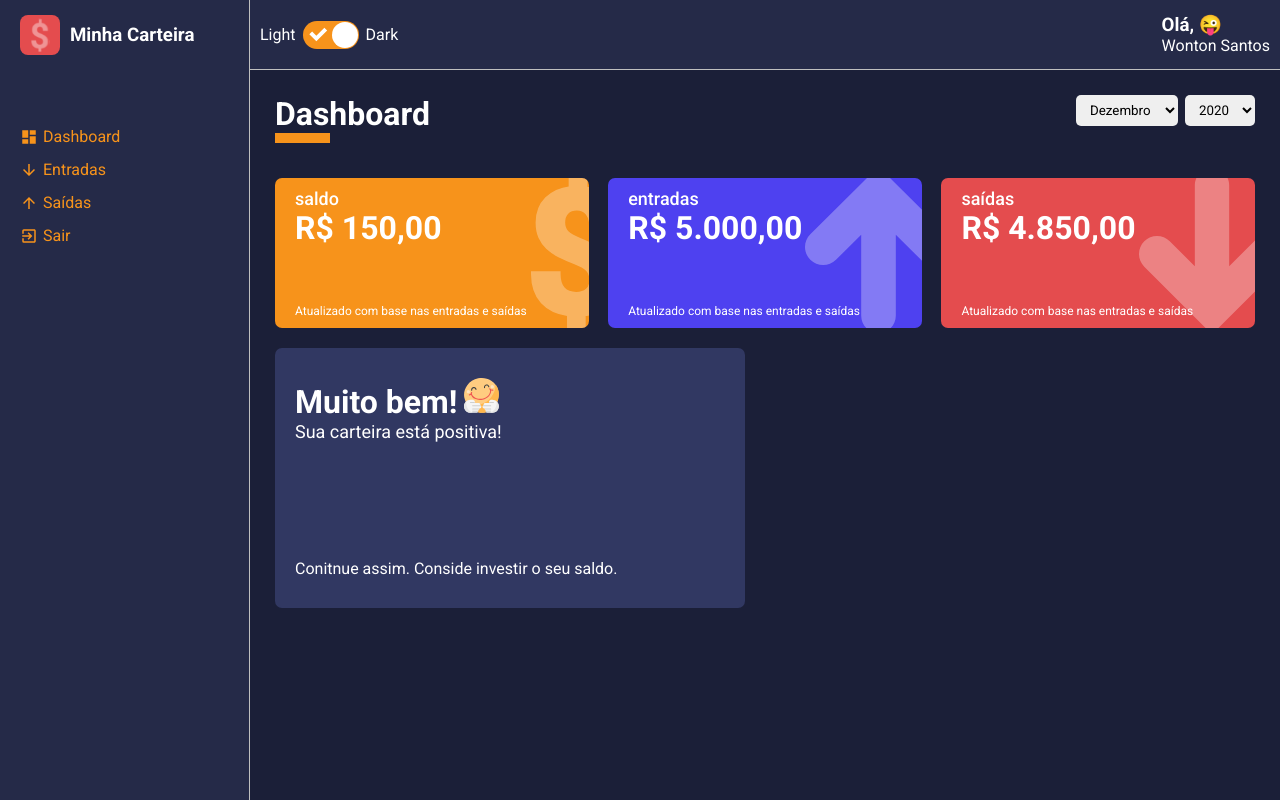
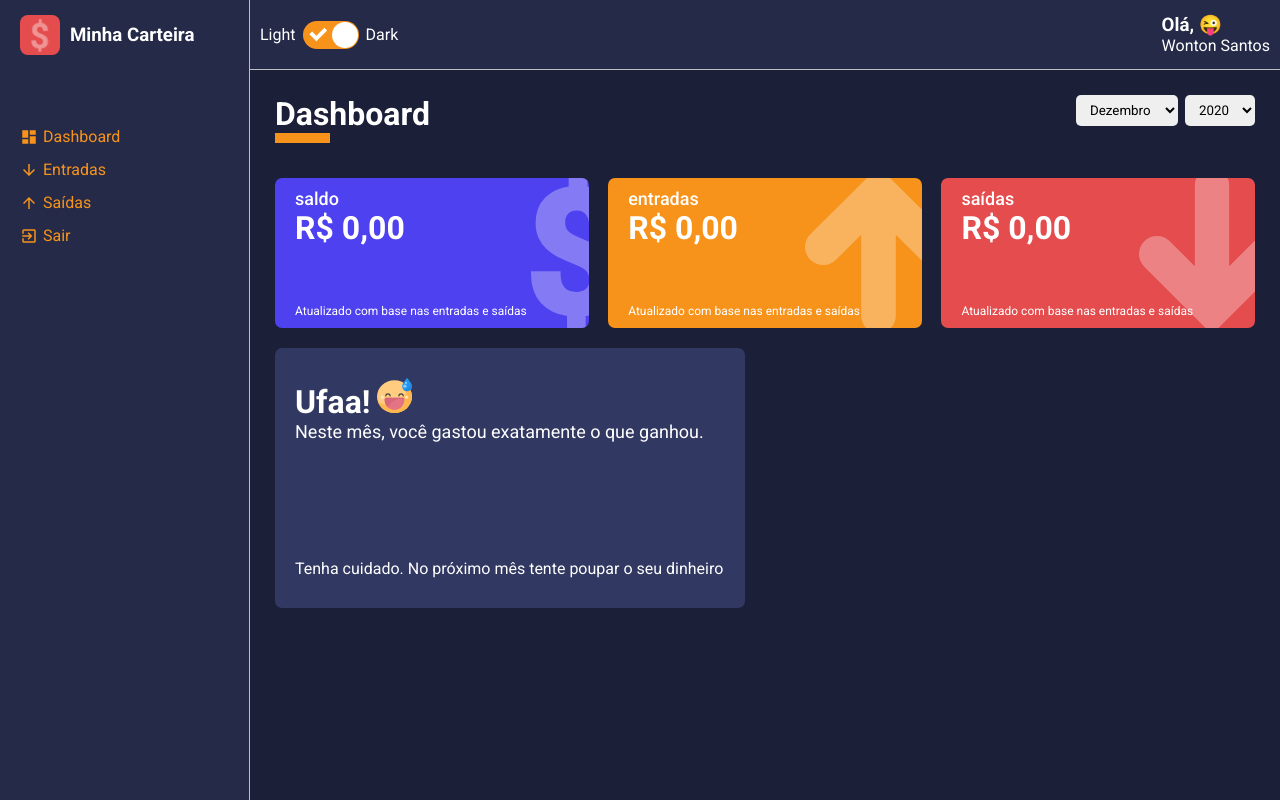
Before and after one commit to uiltonjose/minha-carteira, a React (Create React App) app: page /dashboard in a window 1280 px wide. Built offline with nearby package versions, Linux system fonts and the light colour scheme.

Commit message:
- Functional work for balance and total

```diff
--- a/src/pages/Dashboard/index.tsx
+++ b/src/pages/Dashboard/index.tsx
@@ -12,6 +12,7 @@ import expenses from "../../repositories/expenses";
 
 import happyImg from "../../assets/happy.svg";
 import sadImg from "../../assets/sad.svg";
+import grinningImg from "../../assets/grinning.svg";
 
 import { Container, Content } from "./styles";
 
@@ -52,6 +53,75 @@ const Dashboard: React.FC = () => {
     });
   }, []);
 
+  const totalExpenses = useMemo(() => {
+    let total: number = 0;
+
+    expenses.forEach((item) => {
+      const date = new Date(item.date);
+      const month = date.getMonth() + 1;
+      const year = date.getFullYear();
+
+      if (month === monthSelected && year === yearSelected) {
+        try {
+          total += Number(item.amount);
+        } catch {
+          throw new Error("Invalid amount! Amoutn must be number");
+        }
+      }
+    });
+
+    return total;
+  }, [monthSelected, yearSelected]);
+
+  const totalGains = useMemo(() => {
+    let total: number = 0;
+
+    gains.forEach((item) => {
+      const date = new Date(item.date);
+      const month = date.getMonth() + 1;
+      const year = date.getFullYear();
+
+      if (month === monthSelected && year === yearSelected) {
+        try {
+          total += Number(item.amount);
+        } catch {
+          throw new Error("Invalid amount! Amoutn must be number");
+        }
+      }
+    });
+
+    return total;
+  }, [monthSelected, yearSelected]);
+
+  const totalBalance = useMemo(() => {
+    return totalGains - totalExpenses;
+  }, [totalGains, totalExpenses]);
+
+  const message = useMemo(() => {
+    if (totalBalance < 0) {
+      return {
+        title: "Que triste!",
+        description: "Neste mês, você gastou mais do que deveria.",
+        footerText:
+          "Verifique seus gastos e tente cortar algumas coisas desnecessárias.",
+        icon: sadImg,
+      };
+    } else if (totalBalance == 0) {
+      return {
+        title: "Ufaa!",
+        description: "Neste mês, você gastou exatamente o que ganhou.",
+        footerText: "Tenha cuidado. No próximo mês tente poupar o seu dinheiro",
+        icon: grinningImg,
+      };
+    }
+    return {
+      title: "Muito bem!",
+      description: "Sua carteira está positiva!",
+      footerText: "Conitnue assim. Conside investir o seu saldo.",
+      icon: happyImg,
+    };
+  }, [totalBalance]);
+
   const handleMonthSelected = (month: string) => {
     try {
       const parsedMonth = Number(month);
@@ -88,33 +158,33 @@ const Dashboard: React.FC = () => {
       <Content>
         <WalletBox
           title="saldo"
-          amount={150.0}
+          amount={totalBalance}
           footerLabel="Atualizado com base nas entradas e saídas"
           icon="dolar"
+          color="#4E41F0"
+        />
+
+        <WalletBox
+          title="entradas"
+          amount={totalGains}
+          footerLabel="Atualizado com base nas entradas e saídas"
+          icon="arrowUp"
           color="#F7931B"
         />
 
         <WalletBox
-          title="entradas"
-          amount={5000.0}
-          footerLabel="Atualizado com base nas entradas e saídas"
-          icon="arrowUp"
-          color="#4E41F0"
-        />
-
-        <WalletBox
           title="saídas"
-          amount={4850.0}
+          amount={totalExpenses}
           footerLabel="Atualizado com base nas entradas e saídas"
           icon="arrowDown"
           color="#E44C4E"
         />
 
         <MessageBox
-          title="Muito bem!"
-          description="Sua carteira está positiva!"
-          footerText="Conitnue assim. Conside investir o seu saldo."
-          icon={happyImg}
+          title={message.title}
+          description={message.description}
+          footerText={message.footerText}
+          icon={message.icon}
         />
       </Content>
     </Container>
```
Also changed, not shown: src/assets/grinning.svg (added), 1 other file (tests, documents, lock files or other folders).
